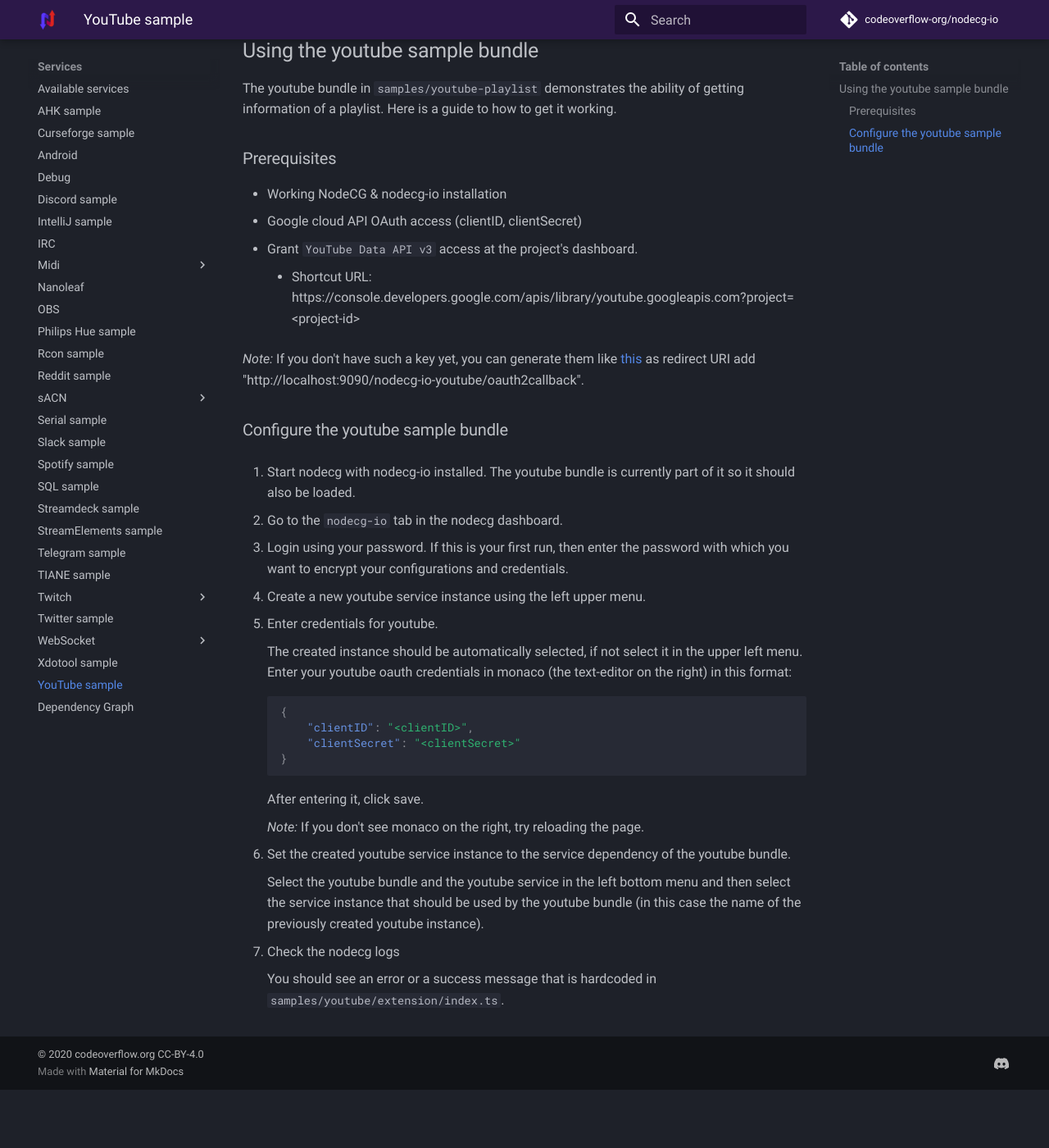
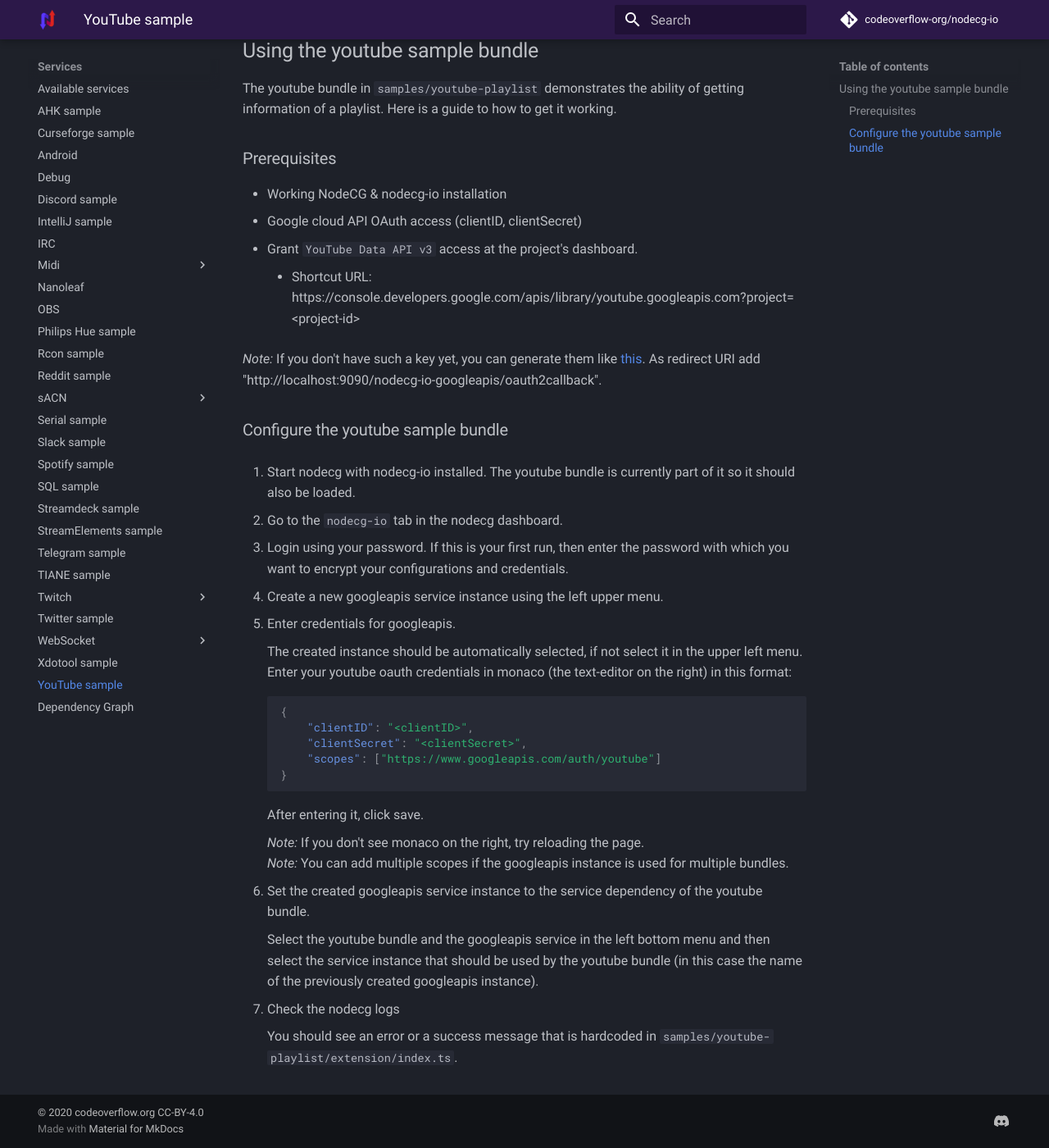
Before and after one commit to codeoverflow-org/nodecg-io-docs, an MkDocs documentation site: the page built from docs/samples/youtube.md, in a window 1280 px wide and 1400 px high, scrolled down 184 px. Shown: the whole window at 82% size. Built offline with MkDocs 1.6.1 and Material for MkDocs 9.7.7, drawn with Linux system fonts in a browser that asks for light colours; comment, search, counter and statistics services are not loaded; the version menu is left out; before the commit the page ends 1513 px from its top, so only the background shows below that.

Commit message:
Updating doc

````diff
--- a/docs/samples/youtube.md
+++ b/docs/samples/youtube.md
@@ -9,7 +9,7 @@
 -   Grant `YouTube Data API v3` access at the project's dashboard.
     -   Shortcut URL: https://console.developers.google.com/apis/library/youtube.googleapis.com?project=&lt;project-id&gt;
 
-_Note:_ If you don't have such a key yet, you can generate them like [this](https://developers.google.com/identity/protocols/oauth2/web-server#creatingcred) as redirect URI add "http://localhost:9090/nodecg-io-youtube/oauth2callback".
+_Note:_ If you don't have such a key yet, you can generate them like [this](https://developers.google.com/identity/protocols/oauth2/web-server#creatingcred). As redirect URI add "http://localhost:9090/nodecg-io-googleapis/oauth2callback".
 
 ### Configure the youtube sample bundle
 
@@ -19,27 +19,29 @@
 
 3. Login using your password. If this is your first run, then enter the password with which you want to encrypt your configurations and credentials.
 
-4. Create a new youtube service instance using the left upper menu.
+4. Create a new googleapis service instance using the left upper menu.
 
-5. Enter credentials for youtube.
+5. Enter credentials for googleapis.
 
     The created instance should be automatically selected, if not select it in the upper left menu. Enter your youtube oauth credentials in monaco (the text-editor on the right) in this format:
 
     ```json
     {
         "clientID": "<clientID>",
-        "clientSecret": "<clientSecret>"
+        "clientSecret": "<clientSecret>",
+        "scopes": ["https://www.googleapis.com/auth/youtube"]
     }
     ```
 
     After entering it, click save.
 
     _Note:_ If you don't see monaco on the right, try reloading the page.
+    _Note:_ You can add multiple scopes if the googleapis instance is used for multiple bundles.
 
-6. Set the created youtube service instance to the service dependency of the youtube bundle.
+6. Set the created googleapis service instance to the service dependency of the youtube bundle.
 
-    Select the youtube bundle and the youtube service in the left bottom menu and then select the service instance that should be used by the youtube bundle (in this case the name of the previously created youtube instance).
+    Select the youtube bundle and the googleapis service in the left bottom menu and then select the service instance that should be used by the youtube bundle (in this case the name of the previously created googleapis instance).
 
 7. Check the nodecg logs
 
-    You should see an error or a success message that is hardcoded in `samples/youtube/extension/index.ts`.
+    You should see an error or a success message that is hardcoded in `samples/youtube-playlist/extension/index.ts`.
````
Also changed, not shown: docs/samples/gsheets.md (added, +47 -0 lines), docs/services.md (+1 -1 lines).
